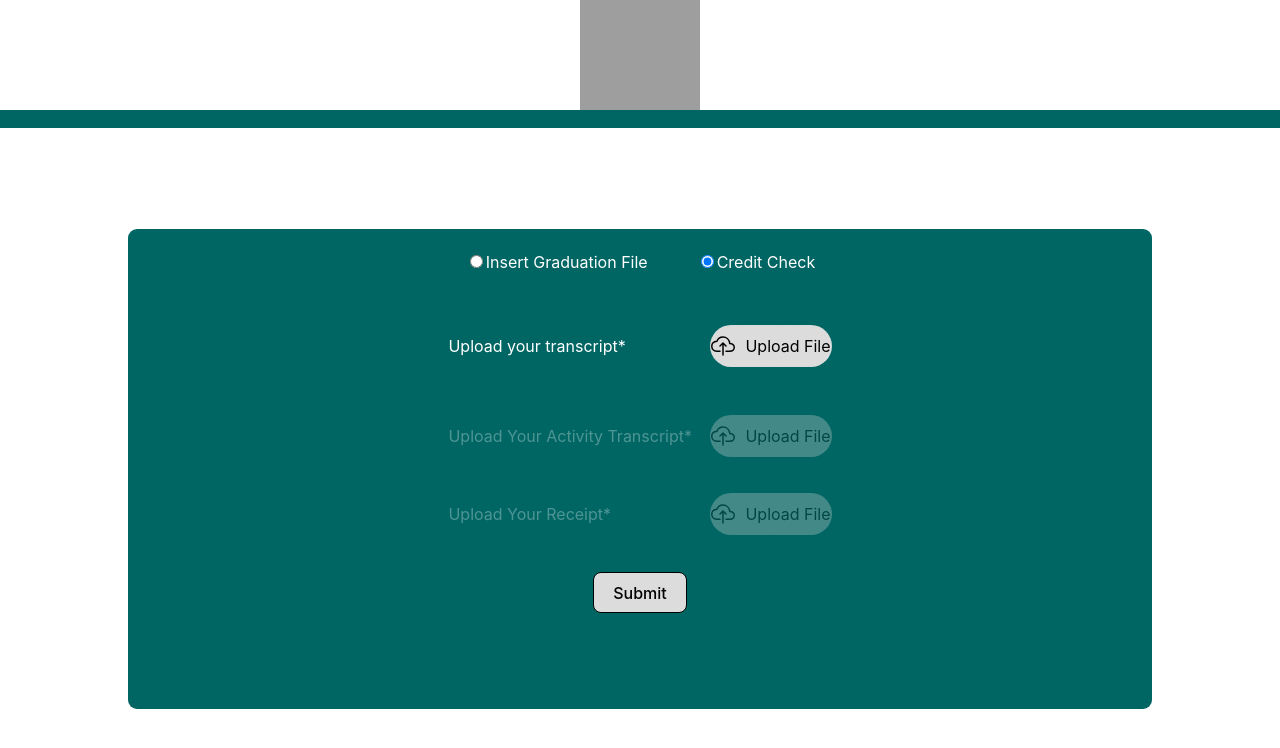
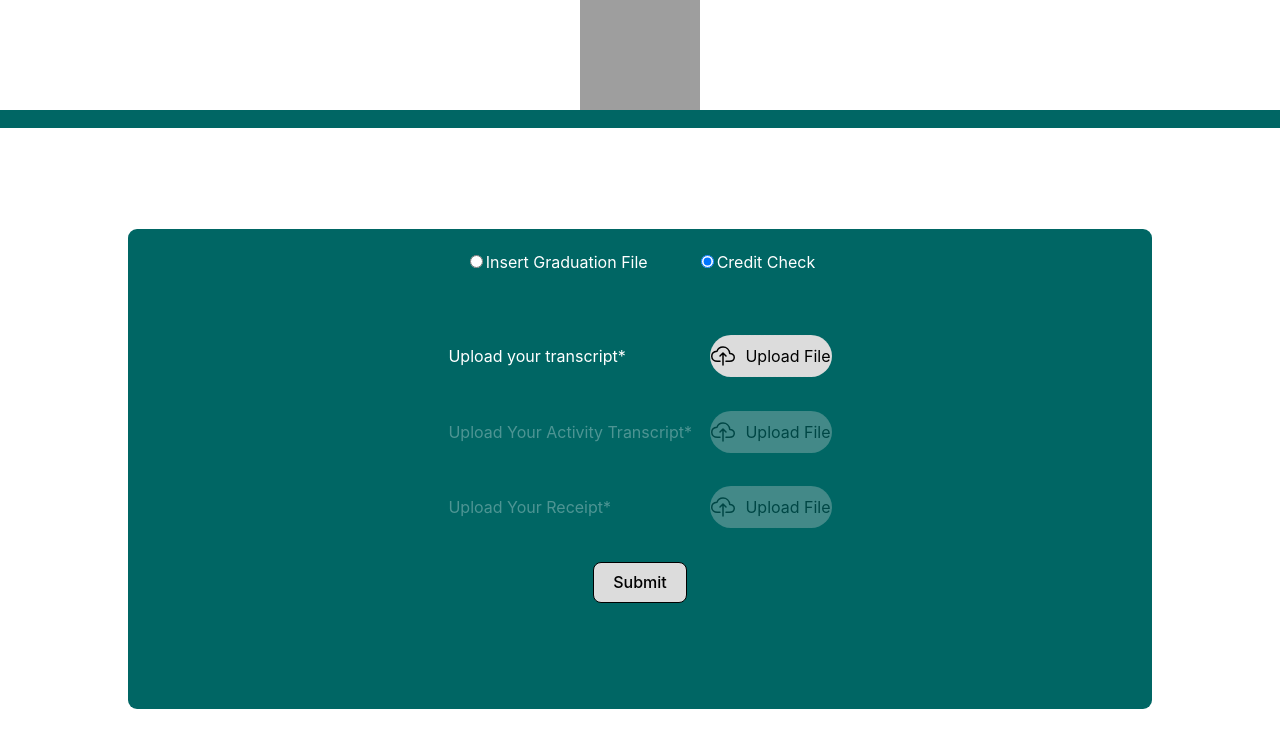
Before and after one commit to sh4dowstorm/472-S-ComSciCurriculumProject-6510450216, a React (Vite) app in the folder frontend/: page /creditcheck in a window 1280 px wide. Shown: the top 748 px of the page. Built offline with nearby package versions, Linux system fonts and the light colour scheme; grey boxes are pictures that could not be loaded.

Commit message:
adjust upload button margin

```diff
--- a/frontend/src/styles/InsertGradFile.css
+++ b/frontend/src/styles/InsertGradFile.css
@@ -39,7 +39,7 @@
 .upload-container {
   display: flex;
   align-items: center;
-  margin-bottom: 0.3em;
+  margin-bottom: 0.1em;
 }
 
 .upload-text {
--- a/frontend/src/styles/creditCheck.css
+++ b/frontend/src/styles/creditCheck.css
@@ -25,7 +25,7 @@
 .upload-section {
   display: flex;
   align-items: center;
-  margin-bottom: 1em;
+  margin-bottom: 0.1em;
 }
 
 .upload-section span {
```
